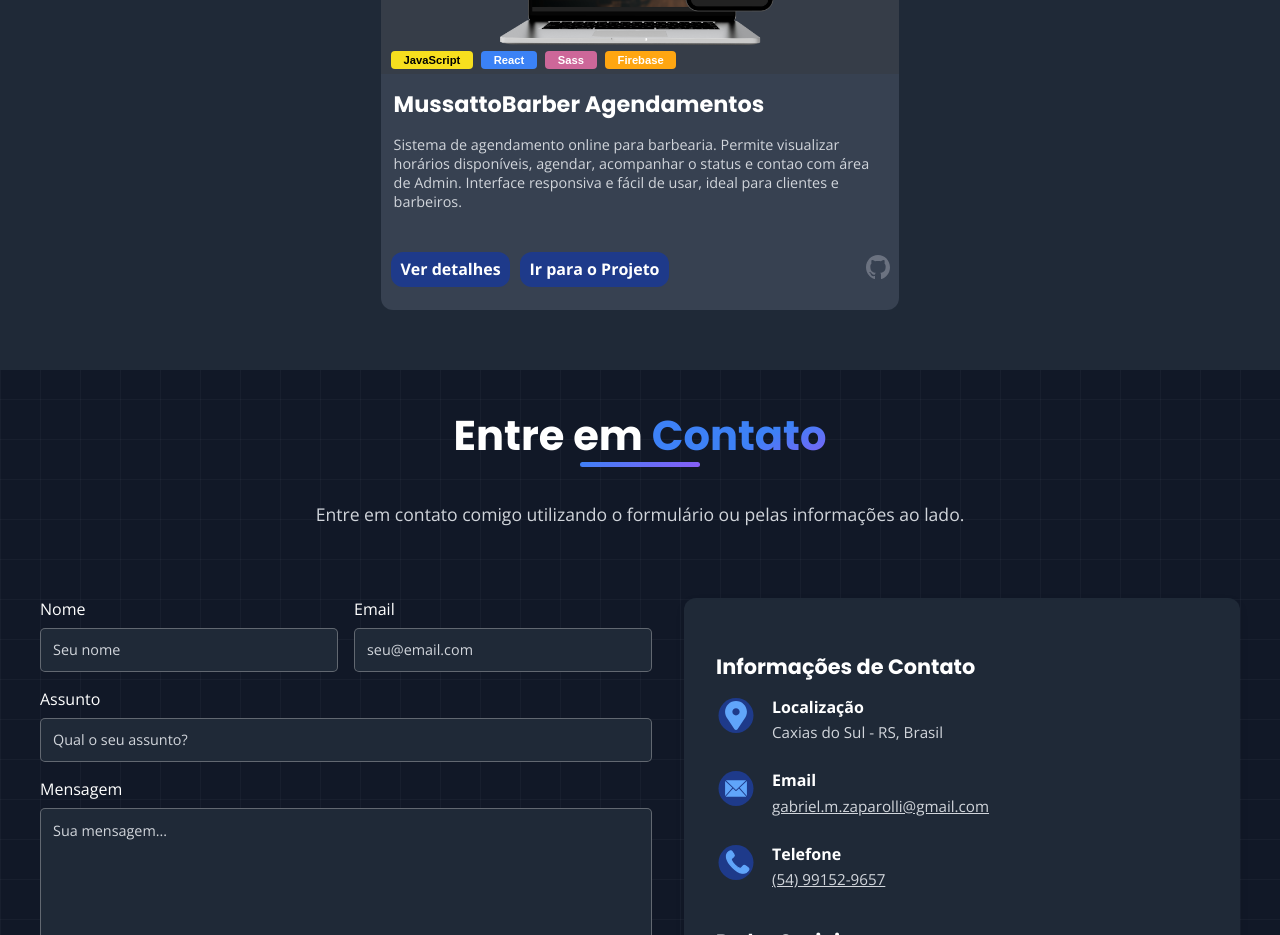
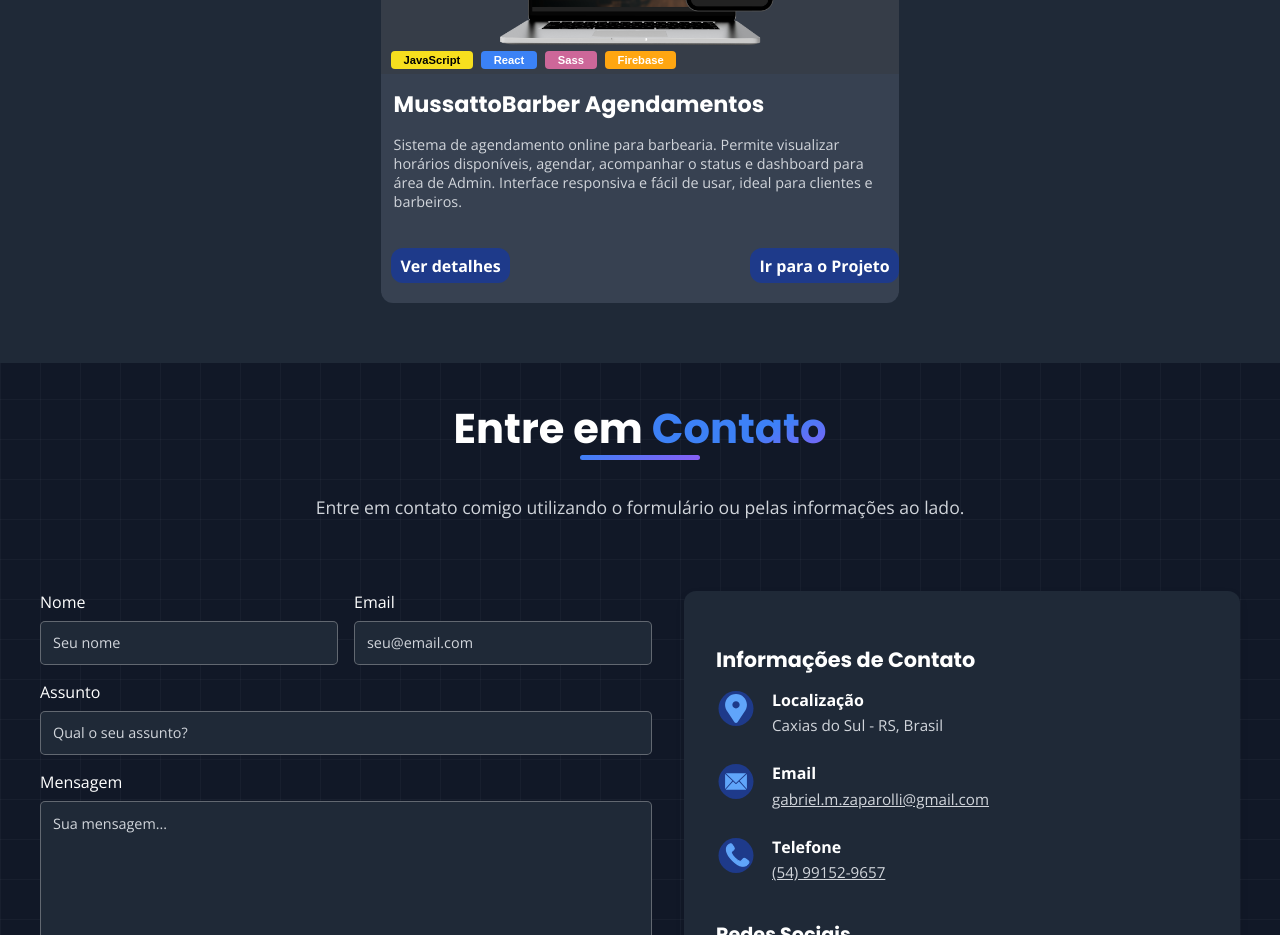
Before and after one commit to Gabriel145-js/Portfolio2025, a React app: page / in a window 1280 px wide. Shown: the part 3080-4015 px from the top of the page. Built offline with nearby package versions, Linux system fonts and the light colour scheme.

Commit message:
fix: mudança no icone github do porjetos

```diff
--- a/src/components/Projetos/Projetos.jsx
+++ b/src/components/Projetos/Projetos.jsx
@@ -28,9 +28,9 @@ const Projetos = () => {
                     ]}
                     urlDetalhes='ola'
                     titProjeto='MussattoBarber Agendamentos'
-                    descriProjeto='Sistema de agendamento online para barbearia. Permite visualizar horários disponíveis, agendar, acompanhar o status e contao com área de Admin. Interface responsiva e fácil de usar, ideal para clientes e barbeiros.'
+                    descriProjeto='Sistema de agendamento online para barbearia. Permite visualizar horários disponíveis, agendar, acompanhar o status e dashboard para área de Admin. Interface responsiva e fácil de usar, ideal para clientes e barbeiros.'
                     urlProjeto='https://mussattobarber-agendamentos.web.app/'
-                    urlGitHub='https://github.com/Gabriel145-js/mussattoBarber-agendamentos'
+
                 />
 
 
```
